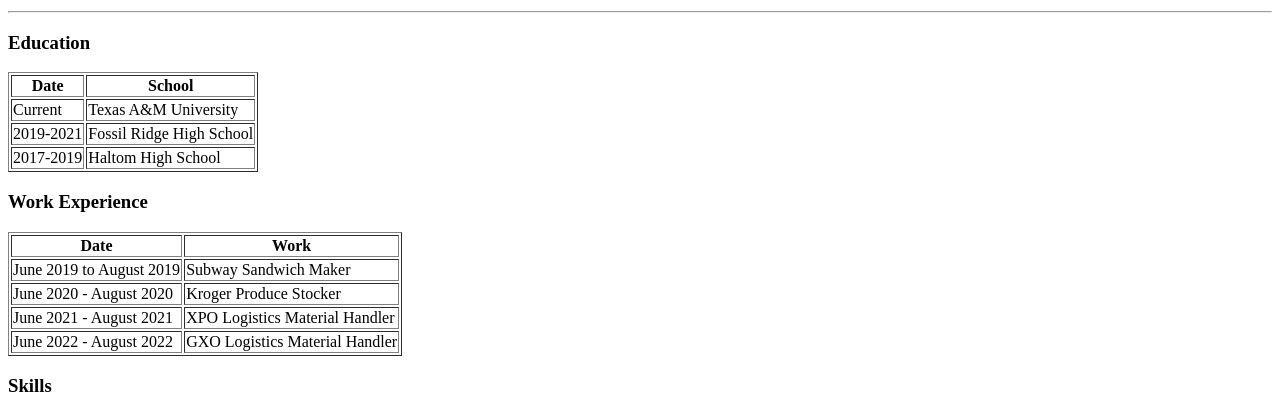
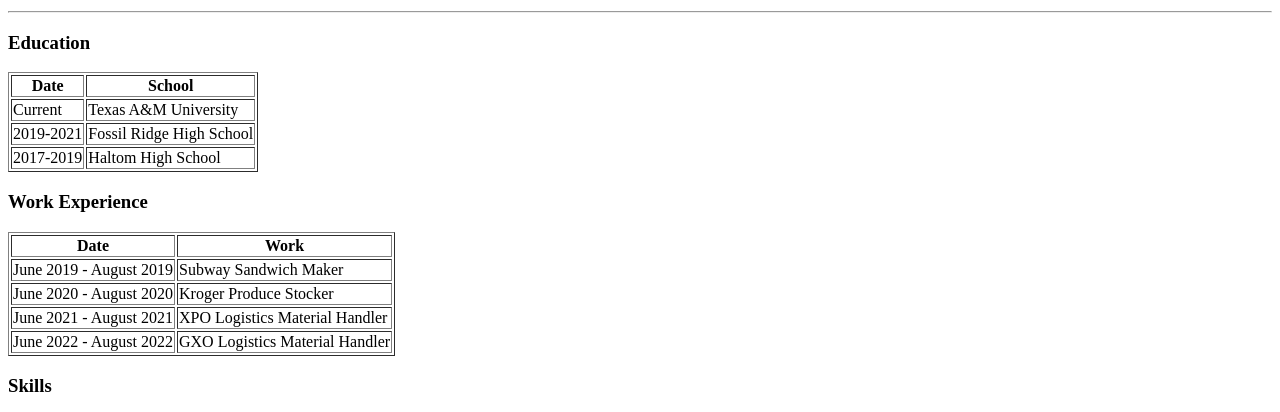
Before and after one commit to SaumyaTimsina/First-Website, a plain HTML site: page index.html in a window 1280 px wide. Shown: the part 351-763 px from the top of the page. Drawn offline with Linux system fonts and the light colour scheme.

Commit message:
Update index.html

```diff
--- a/index.html
+++ b/index.html
@@ -50,7 +50,7 @@
     </thead>
     <tbody>
       <tr>
-        <td>June 2019 to August 2019</td>
+        <td>June 2019 - August 2019</td>
         <td>Subway Sandwich Maker</td>
       </tr>
       <tr>
```
